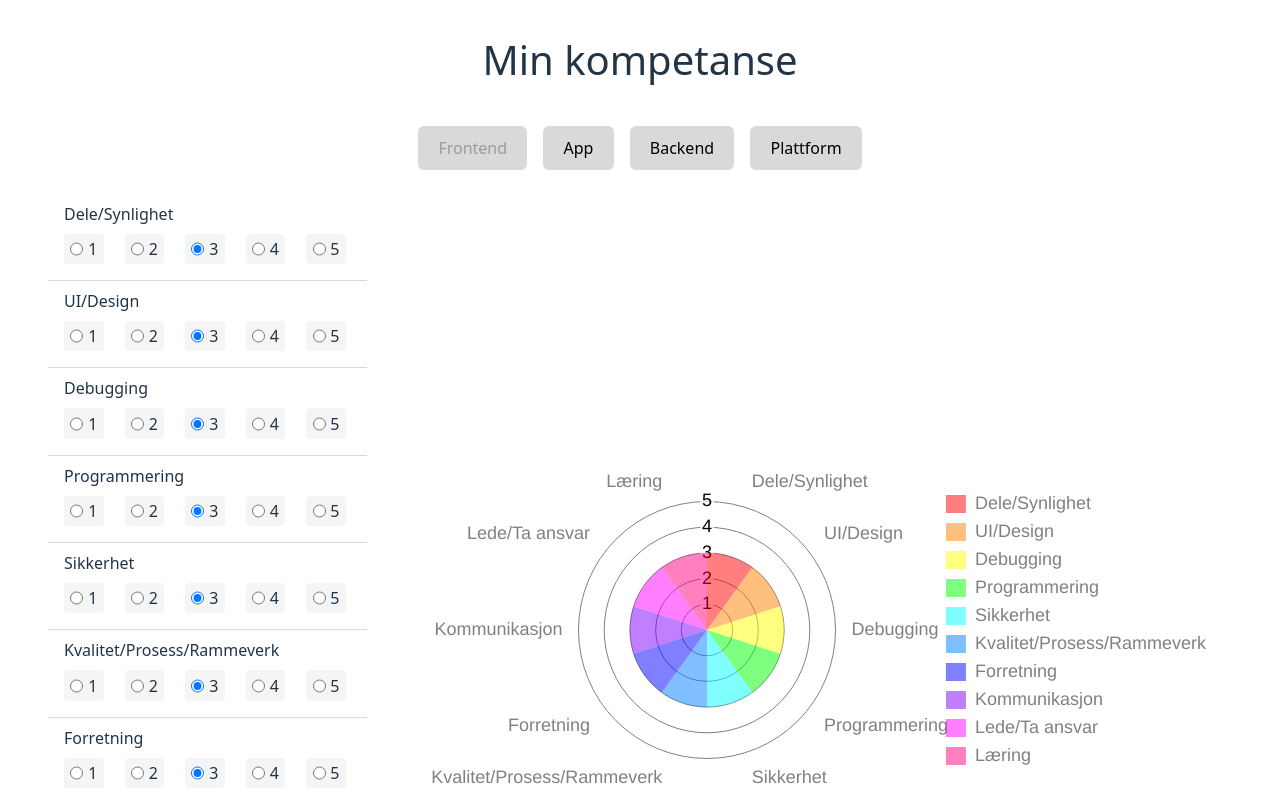
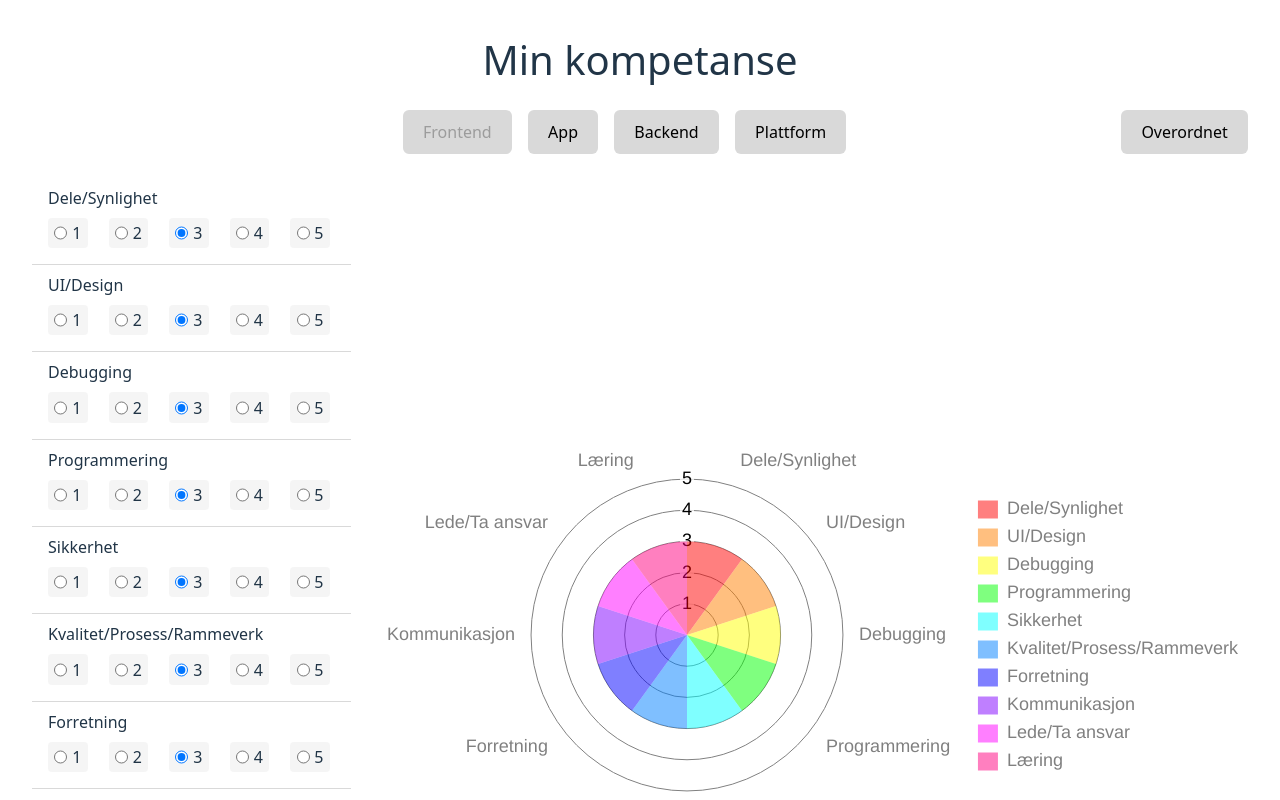
Before and after one commit to Igor-J86/experience-rating, a React (Vite) app: page / in a window 1280 px wide. Both pictures are taken after a click on the button "Frontend". Shown: the top 800 px of the page. Built offline with nearby package versions, Linux system fonts and the light colour scheme.

Commit message:
Make average work somehow

```diff
--- a/src/App.tsx
+++ b/src/App.tsx
@@ -7,11 +7,42 @@ import Summary from "./components/Summary";
 
 const App = () => {
   const [selectedArea, setSelectedArea] = useState<string>("");
-  const [scores, setScores] = useState<{ name: string; label: string; score: number }[]>([]);
+  const [scores, setScores] = useState<
+    { name: string; label: string; score: number }[]
+  >([]);
+  const [averageScores, setAverageScores] = useState<
+    { name: string; label: string, score: number }[]
+  >([]);
+  const [isSuperior, setIsSuperior] = useState<boolean>(false);
+  const [inputs, setInputs] = useState<Array<{[key: string]: string}>>([]);
+
+    // Handles input changes
+    const handleInputChange = (e:React.ChangeEvent<HTMLInputElement>) => {
+        setInputs({ ...inputs, [e.currentTarget.name]: e.currentTarget.value });
+    };
+
+    // Handles score update when clicking "Update Scores"
+    const updateScores = () => {
+        const updatedItems = averageScores.map(item => {
+            const inputValue = parseFloat(inputs[item.name]); // Get input value
+            if (!isNaN(inputValue)) {
+                return {
+                    ...item,
+                    score: (item.score + inputValue) / 2 // Average calculation
+                };
+            }
+            return item;
+        });
+
+        setAverageScores(updatedItems);
+        setInputs([]); // Reset input fields after updating
+    };
 
   const handleScore = (e: React.ChangeEvent<HTMLInputElement>) => {
     const topicId = e.currentTarget.name;
     const score = +e.currentTarget.value;
+
+    if (score > 5 || score <= 0) return
 
     setScores((prevScore) => {
       const existingItem = prevScore.find((item) => item.name === topicId);
@@ -25,60 +56,93 @@ const App = () => {
   };
 
   useEffect(() => {
-    const getFromLocal = loadLocal(`posten-kompetanse-${selectedArea}`);
+    const getFromLocal = loadLocal(`posten-kompetanse-${selectedArea}${isSuperior ? '-SU' : ''}`);
     if (getFromLocal) {
       const localData = JSON.parse(getFromLocal);
       setScores(localData);
+      if (isSuperior) {
+        setAverageScores(localData)
+      }
+    } else {
+      if(isSuperior) {
+        setAverageScores(
+          areas.find((area) => area.id === selectedArea)?.topics.map((topic) => ({
+            name: topic.id,
+            label: topic.label,
+            score: 1,
+          })) || []
+        )
       } else {
         setScores(
-        areas[selectedArea as keyof typeof areas]?.topics.map((topic) => ({
+          areas.find((area) => area.id === selectedArea)?.topics.map((topic) => ({
             name: topic.id,
             label: topic.label,
             score: 3,
-        }))
-      );
+          })) || []
+        )
       }
-  }, [selectedArea]);
+    }
+  }, [selectedArea, isSuperior]);
 
   useEffect(() => {
     if (selectedArea && scores.length > 0) {
-      saveLocal(`posten-kompetanse-${selectedArea}`, JSON.stringify(scores));
+      saveLocal(`posten-kompetanse-${selectedArea}${isSuperior ? '-SU' : ''}`, JSON.stringify(scores));
     }
-  }, [scores, selectedArea]);
+  }, [scores, selectedArea, isSuperior]);
+
+  console.log(averageScores)
 
   return (
     <div className="wrapper">
       <h1>Min kompetanse</h1>
       <div className="container flex flex-wrap gal">
-        <ul className="no-list-style flex flex-wrap top-nav">
-          {Object.keys(areas).map((area) => {
+        <div className="flex flex-wrap gal justify-csb w100p">
+          {selectedArea &&
+            <div style={{ width: '6rem'}} />
+          }
+          <ul className="no-list-style top-nav">
+            {areas.map((area) => {
               return (
-              <li key={area}>
+                <li key={area.id}>
                   <button
-                  value={area}
-                  disabled={area === selectedArea}
+                    value={area.id}
+                    disabled={area.id === selectedArea}
                     onClick={(e) => {
                       setSelectedArea(e.currentTarget.value);
-                    setScores(
-                      selectedArea !== e.currentTarget.value ? [] : scores
-                    );
                     }}
                   >
-                  {areas[area as keyof typeof areas].label}
+                    {area.label}
                   </button>
                 </li>
               );
             })}
           </ul>
+          {selectedArea &&
+            <button onClick={() => setIsSuperior(!isSuperior)}>
+              {isSuperior ? "Individ" : "Overordnet"}
+            </button>
+          }
+        </div>
         {selectedArea && (
           <>
             <div className="flex flex-1 gam">
-              <Topics scores={scores} selectedArea={selectedArea} handleScore={handleScore} />
+              <Topics
+                isSuperior={isSuperior}
+                scores={scores}
+                selectedArea={selectedArea}
+                handleScore={handleScore}
+                handleInputChange={(e) => handleInputChange(e)}
+                updateScores={updateScores}
+                inputs={inputs}
+              />
               <div className="container canvas">
-                <Chart area={selectedArea} scores={scores} />
+                <Chart area={selectedArea} scores={isSuperior ? averageScores : scores} isSuperior={isSuperior} />
               </div>
             </div>
-            <Summary scores={scores} selectedArea={areas[selectedArea as keyof typeof areas].label} />
+            <Summary
+              scores={isSuperior ? averageScores : scores}
+              selectedArea={areas.find((area) => area.id === selectedArea)?.label || ''}
+            />
           </>
         )}
       </div>
--- a/src/components/Chart.tsx
+++ b/src/components/Chart.tsx
@@ -16,12 +16,13 @@ type ChartProps = {
     name: string
     score: number
   }[]
+  isSuperior: boolean
 }
 
 type LegendPosition = "top" | "left" | "bottom" | "right";
 
-const Chart:React.FC<ChartProps> = ({ area, scores }) => {
-  const areasData = areas[area as keyof typeof areas];
+const Chart:React.FC<ChartProps> = ({ area, scores, isSuperior }) => {
+  const areasData = areas.find((a) => a.id === area);
 
   if (!areasData) {
     return <div>Invalid area selected</div>;
@@ -47,7 +48,7 @@ const Chart:React.FC<ChartProps> = ({ area, scores }) => {
         min: 0,
         max: 5,
         ticks: {
-          precision: 0,
+          precision: isSuperior ? 2 : 0,
           font: {
             size: 18
           },
--- a/src/components/Summary.tsx
+++ b/src/components/Summary.tsx
@@ -14,9 +14,10 @@ const Summary = ({ scores, selectedArea }:SummaryProps) => {
     scoreAverage = scoreAverage + topic.score
   ))
   scoreAverage = scoreAverage / scores.length
+
   return (
     <div className="summary flex-1">
-      <h2>{selectedArea} summary</h2>
+      <h2>{selectedArea} oppsummering</h2>
       <div className="columns-grid">
         <dl className="columns-grid">
           {scores.map((topic) => (
@@ -25,11 +26,11 @@ const Summary = ({ scores, selectedArea }:SummaryProps) => {
             </div>
           ))}
         </dl>
-      {scoreAverage &&
+      {!isNaN(scoreAverage) && scoreAverage &&
         <div className="average">
           <h3>Snitt:</h3>
           <span>
-            {scoreAverage}
+            {scoreAverage.toFixed(2)}
           </span>
         </div>
       }
--- a/src/components/Topics.tsx
+++ b/src/components/Topics.tsx
@@ -1,26 +1,45 @@
-import { areas } from "../utils/globals"
+import { areas } from "../utils/globals";
 
 type TopicsProps = {
-  selectedArea: string
-  handleScore: React.ChangeEventHandler<HTMLInputElement>
+  selectedArea: string;
+  handleScore: React.ChangeEventHandler<HTMLInputElement>;
+  handleInputChange: React.ChangeEventHandler<HTMLInputElement>;
+  updateScores: () => void
   scores: {
-    name: string
+    name: string;
+    score: number;
+  }[];
+  isSuperior: boolean
+  inputs: {[key: string]:{
+    id: string
+    label: string
     score: number
-  }[]
-}
+  }}
+};
 
-const Topics = ({ scores, selectedArea, handleScore }:TopicsProps) => {
+const Topics = ({
+  scores,
+  selectedArea,
+  handleScore,
+  handleInputChange,
+  isSuperior,
+  updateScores,
+  inputs
+}: TopicsProps) => {
+  console.log(inputs)
   return (
     <div className="topics">
-      {areas[selectedArea as keyof typeof areas].topics.map(
-        (topic) => (
+      {areas.find((area) => area.id === selectedArea)?.topics.map((topic) => {
+        const score = scores.find((score) => score.name === topic.id);
+        return (
           <fieldset key={topic.id}>
             <legend>{topic.label}</legend>
             <ul className="no-list-style justify-csb">
-              {Array.from({ length: 5 }, (_, index) => {
-                const score = scores.find(
-                  (score) => score.name === topic.id
-                );
+              {isSuperior
+                ? <li className="flex flex-1 justify-csb">
+                    <input type="number" min={1} max={5} onChange={handleInputChange} value={inputs[topic.id] || 1} name={topic.id} />
+                  </li>
+                : Array.from({ length: 5 }, (_, index) => {
                     return (
                       <li key={index}>
                         <label>
@@ -42,9 +61,12 @@ const Topics = ({ scores, selectedArea, handleScore }:TopicsProps) => {
             </ul>
           </fieldset>
         )
-      )}
+      })}
+      <button onClick={updateScores}>
+        Beregn snitt
+      </button>
     </div>
-  )
-}
+  );
+};
 
-export default Topics
+export default Topics;
--- a/src/index.css
+++ b/src/index.css
@@ -61,7 +61,6 @@ button {
   font-weight: 500;
   font-family: inherit;
   background-color: var(--darker-gray);
-  cursor: pointer;
   transition: border-color 0.25s;
 }
 button:hover {
@@ -83,6 +82,11 @@ button:focus-visible {
   button {
     background-color: var(--lighter-gray);
   }
+}
+
+input[type="number"] {
+  padding: 0.5rem 0.2rem 0.5rem 1rem;
+  max-width: 5rem;
 }
 
 fieldset {
@@ -134,11 +138,11 @@ fieldset {
   flex-direction: column;
   align-items: center;
   width: 100%;
+  max-width: 128rem;
 }
 .container {
   width: 100%;
   max-width: 100vw;
-  padding: 1rem;
   canvas {
     height: 800px;
     width: 100%;
@@ -150,8 +154,6 @@ fieldset {
   display: flex;
   list-style: none;
   gap: 1rem;
-  justify-content: center;
-  width: 100%;
 
   li:has(label) {
     display: flex;
@@ -164,6 +166,12 @@ fieldset {
       gap: 0.3rem;
     }
   }
+}
+
+.top-nav {
+  display: flex;
+  flex-wrap: wrap;
+  margin: auto;
 }
 
 .flex {
@@ -186,6 +194,10 @@ fieldset {
 }
 .gal {
   gap: 1.5rem;
+}
+
+.w100p {
+  width: 100%;
 }
 
 .justify-csb {
--- a/src/utils/globals.ts
+++ b/src/utils/globals.ts
@@ -1,5 +1,6 @@
-export const areas = {
-  frontend: {
+export const areas = [
+  {
+    id: "frontend",
     label: "Frontend",
     topics: [
       {
@@ -44,7 +45,8 @@ export const areas = {
       }
     ],
   },
-  app: {
+  {
+    id: "app",
     label: "App",
     topics: [
       {
@@ -89,7 +91,8 @@ export const areas = {
       }
     ]
   },
-  backend: {
+  {
+    id: "backend",
     label: "Backend",
     topics: [
       {
@@ -134,7 +137,8 @@ export const areas = {
       }
     ]
   },
-  platform: {
+  {
+    id: "platform",
     label: "Plattform",
     topics: [
       {
@@ -187,7 +191,7 @@ export const areas = {
       },
     ]
   },
-}
+]
 
 export const colors = [
   'hsla(0, 100%, 50%, 0.5)',   // Red
```
Lines whose indentation alone changed are shown as unchanged.
